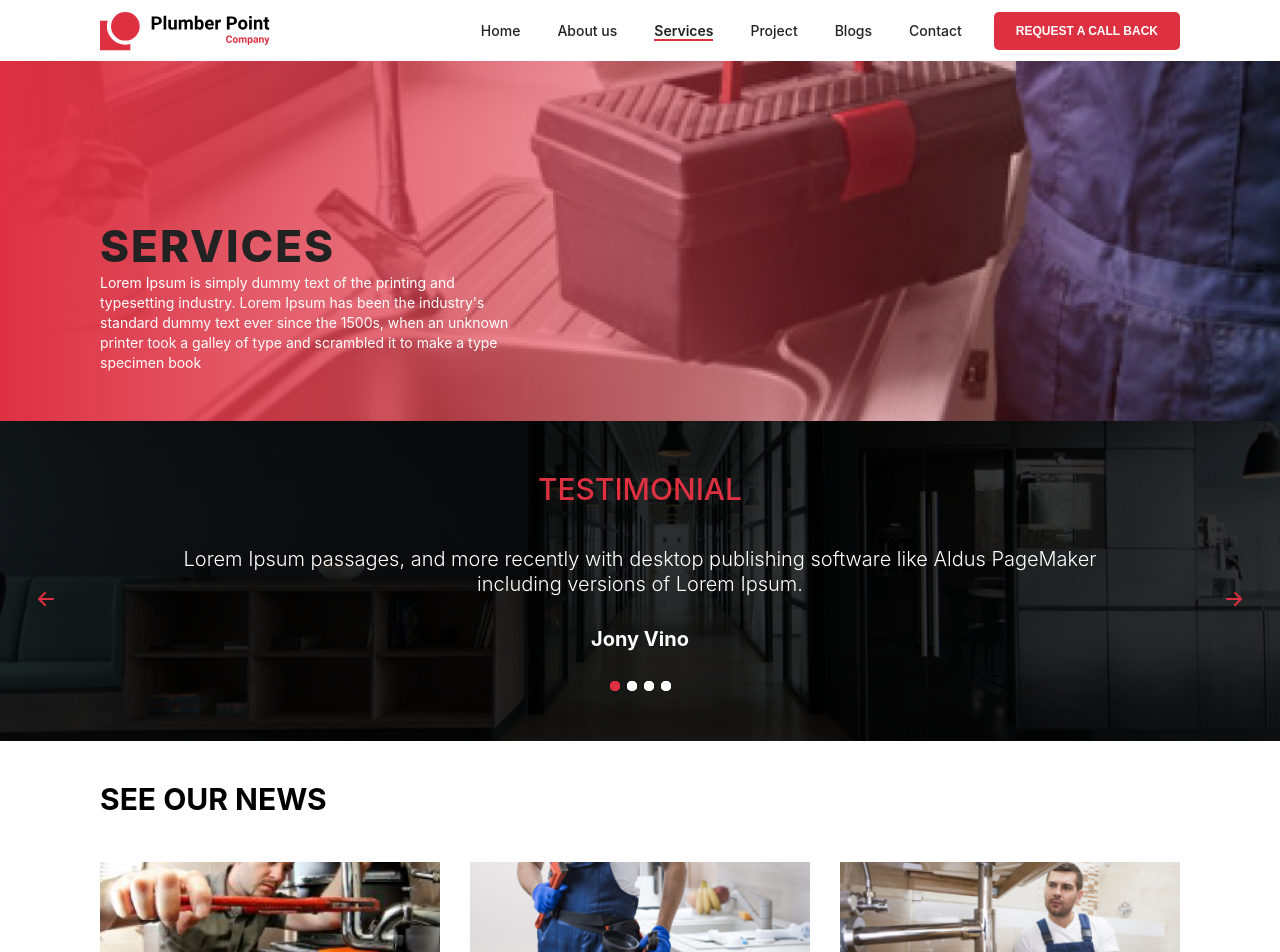
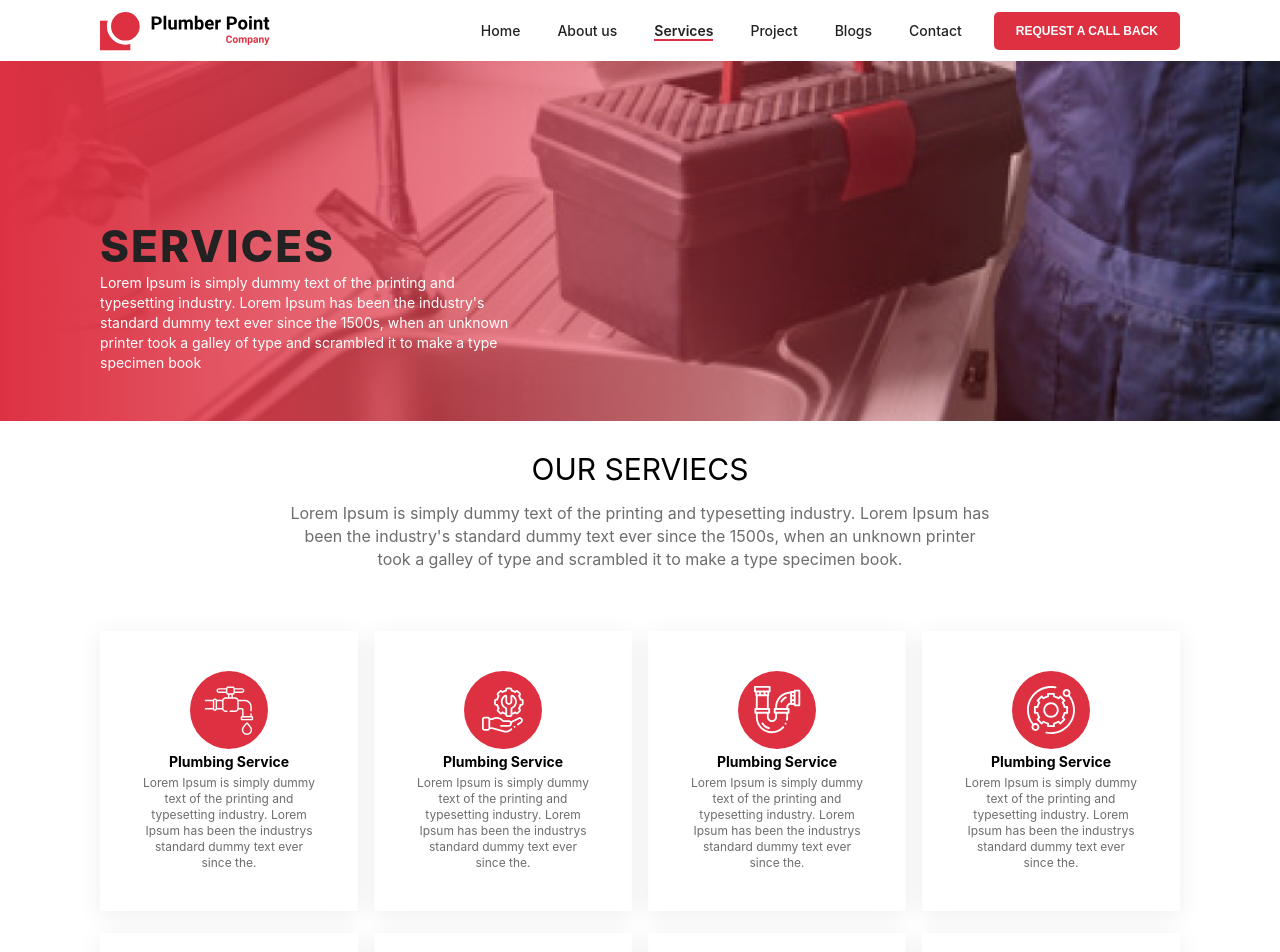
Before and after one commit to SaMatheus/Plumber-Clone, a Next.js app: page /services in a window 1280 px wide. Shown: the top 952 px of the page. Built offline with nearby package versions, Linux system fonts and the light colour scheme.

Commit message:
Pagina services concluida

```diff
--- a/src/data/servicesData.js
+++ b/src/data/servicesData.js
@@ -55,19 +55,19 @@ const servicesData = [
   },
   {
     id: 10,
+    img: '/icons/services/icon1.svg',
+    title: 'Plumbing Service',
+    description: 'Lorem Ipsum is simply dummy text of the printing and typesetting industry. Lorem Ipsum has been the industrys standard dummy text ever since the.',
+  },
+  {
+    id: 11,
     img: '/icons/services/icon2.svg',
     title: 'Plumbing Service',
     description: 'Lorem Ipsum is simply dummy text of the printing and typesetting industry. Lorem Ipsum has been the industrys standard dummy text ever since the.',
   },
   {
-    id: 11,
+    id: 12,
     img: '/icons/services/icon4.svg',
-    title: 'Plumbing Service',
-    description: 'Lorem Ipsum is simply dummy text of the printing and typesetting industry. Lorem Ipsum has been the industrys standard dummy text ever since the.',
-  },
-  {
-    id: 12,
-    img: '/icons/services/icon1.svg',
     title: 'Plumbing Service',
     description: 'Lorem Ipsum is simply dummy text of the printing and typesetting industry. Lorem Ipsum has been the industrys standard dummy text ever since the.',
   },
--- a/src/pages/about.js
+++ b/src/pages/about.js
@@ -37,7 +37,7 @@ const About = () => {
       </p>
      </RouteDescription>
      <section className={styles.pointsCompanyContainer}>
-       <div className={styles.pointsCompanyText}>
+       <div className={styles.text}>
          <p>
           Lorem Ipsum is simply dummy text of the printing and typesetting industry.
           Lorem Ipsum has been the industry's standard dummy text ever since the 1500s,
@@ -58,7 +58,7 @@ const About = () => {
           of Lorem Ipsum.
          </p>
        </div>
-       <div className={styles.pointsCompanyGrid}>
+       <div className={styles.grid}>
         {pointsData.map(service => {
           return (
             <div className={styles.pointService}>
--- a/src/pages/services.js
+++ b/src/pages/services.js
@@ -1,6 +1,10 @@
+// STYLES
+import styles from '../styles/pages/Services.module.css'
+
 // COMPONENT
 import Header from '../components/Header'
 import RouteDescription from '../components/RouteDescription'
+import Team from '../components/Team'
 import Wrapper from '../components/Wrapper'
 
 // HOOKS
@@ -8,6 +12,9 @@ import {useContext, useEffect} from 'react'
 
 // CONTEXT
 import { UrlContext } from '../context/UrlContext'
+
+// DATA
+import servicesData from '../data/servicesData'
 
 const Services = () => {
   const { setUrl } = useContext(UrlContext)
@@ -18,8 +25,7 @@ const Services = () => {
 
   return (
     <div>
-      <Header>
-      </Header>
+      <Header/>
       <RouteDescription>
         <h1>Services</h1>
         <p>
@@ -29,6 +35,31 @@ const Services = () => {
           specimen book
         </p>
       </RouteDescription>
+      <section className={styles.servicesContainer}>
+        <div className={styles.text}>
+          <h1>Our Serviecs</h1>
+          <p>
+            Lorem Ipsum is simply dummy text of the printing and typesetting industry.
+            Lorem Ipsum has been the industry's standard dummy text ever since the 1500s,
+            when an unknown printer took a galley of type and scrambled it to make a type
+            specimen book.
+          </p>
+        </div>
+        <div className={styles.grid}>
+          {servicesData.map(service => {
+            return (
+              <div className={styles.service}>
+                <div>
+                  <img src={service.img} alt=""/>
+                </div>
+                <h1>{service.title}</h1>
+                <p>{service.description}</p>
+              </div>
+            )
+          })}
+        </div>
+      </section>
+      <Team />
       <Wrapper />
     </div>
   )
--- a/src/styles/pages/About.module.css
+++ b/src/styles/pages/About.module.css
@@ -1,4 +1,4 @@
-.pointsCompanyText {
+.text {
   /* Box Model */
   height: 25rem;
   display: flex;
@@ -6,7 +6,7 @@
   justify-content: space-evenly;
   align-items: flex-start;
 }
-.pointsCompanyText p {
+.text p {
   /* Tipography */
   font-size: 1.6rem;
 
@@ -14,7 +14,7 @@
   color: var(--text3);
 }
 
-.pointsCompanyGrid {
+.grid {
   /* Box Model */
   display: grid;
   grid-template-columns: 1fr 1fr;
--- /dev/null
+++ b/src/styles/pages/Services.module.css
@@ -0,0 +1,84 @@
+.servicesContainer {
+  /* Box Model */
+  display: flex;
+  flex-direction: column;
+}
+
+.text {
+  /* Box Model */
+  display: flex;
+  flex-direction: column;
+  justify-content: center;
+  align-items: center;
+  padding: 3rem 0;
+}
+.text h1 {
+  /* Tipography */
+  font-size: 3rem;
+  font-weight: 400;
+  text-transform: uppercase;
+}
+.text p {
+  /* Box Model */
+  width: 65%;
+  margin-top: 1.5rem;
+
+  /* Tipography */
+  font-size: 1.6rem;
+  text-align: center;
+  line-height: 2.3rem;
+
+  /* Visual */
+  color: var(--text3);
+}
+
+.grid {
+  /* Box Model */
+  display: grid;
+  grid-template-columns: repeat(4, 1fr);
+  gap: 2.2rem 1.6rem;
+  padding: 3rem 0;
+}
+
+.service {
+  /* Box Model */
+  display: flex;
+  flex-direction: column;
+  justify-content: space-between;
+  align-items: center;
+  padding: 4rem ;
+  min-height: 28rem;
+
+  /* Visual */
+  box-shadow: 0px 4px 24px rgba(0, 0, 0, 0.07);;
+
+  /* Tipography */
+  text-align: center;
+
+}
+.service div {
+  /* Box Model */
+  height: 7.8rem;
+  width: 7.8rem;
+  display: flex;
+  justify-content: center;
+  align-items: center;
+
+  /* Visual */
+  background: var(--red);
+  border-radius: 50%;
+}
+.service h1 {
+  /* Tipography */
+  font-size: 1.4rem;
+  line-height: 1.6rem;
+  text-transform: capitalize;
+}
+.service p {
+  /* Tipography */
+  font-size: 1.2rem;
+  line-height: 1.6rem;
+
+  /* Visual */
+  color: var(--text3);
+}
```
